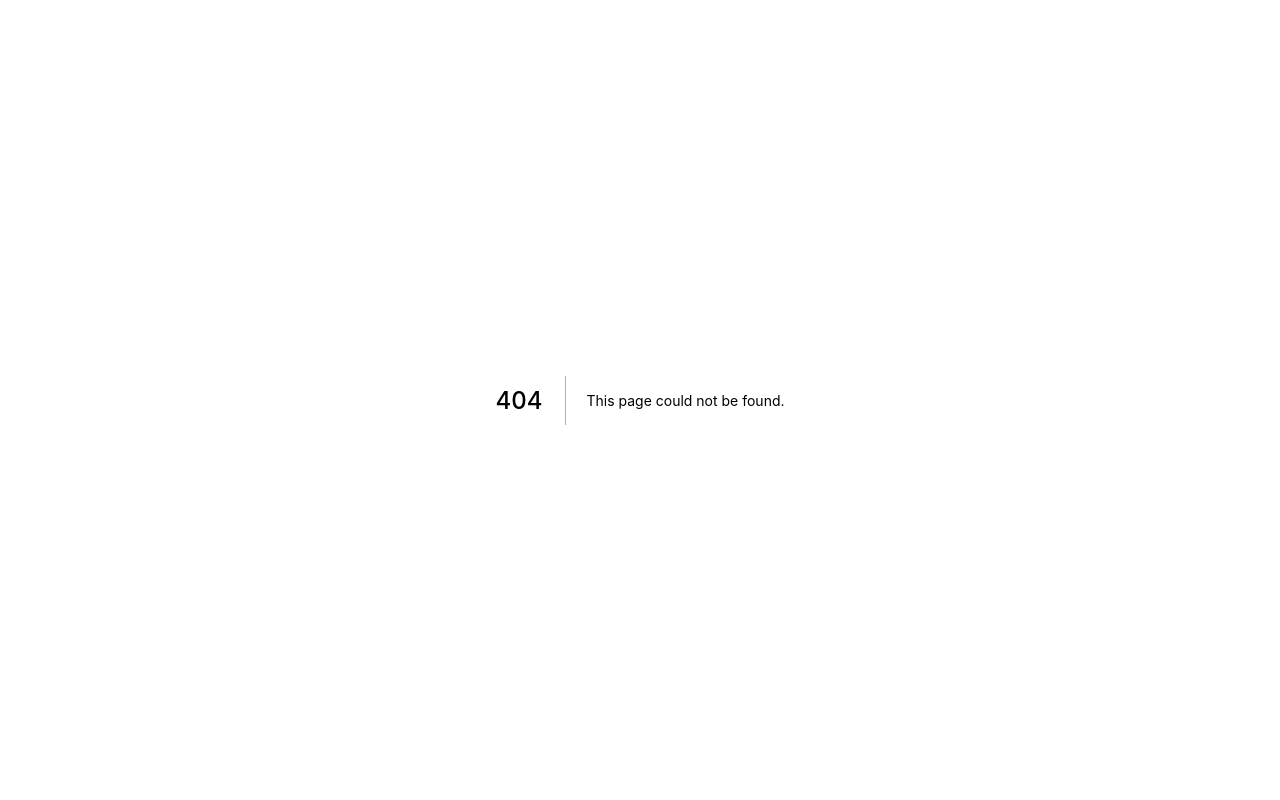
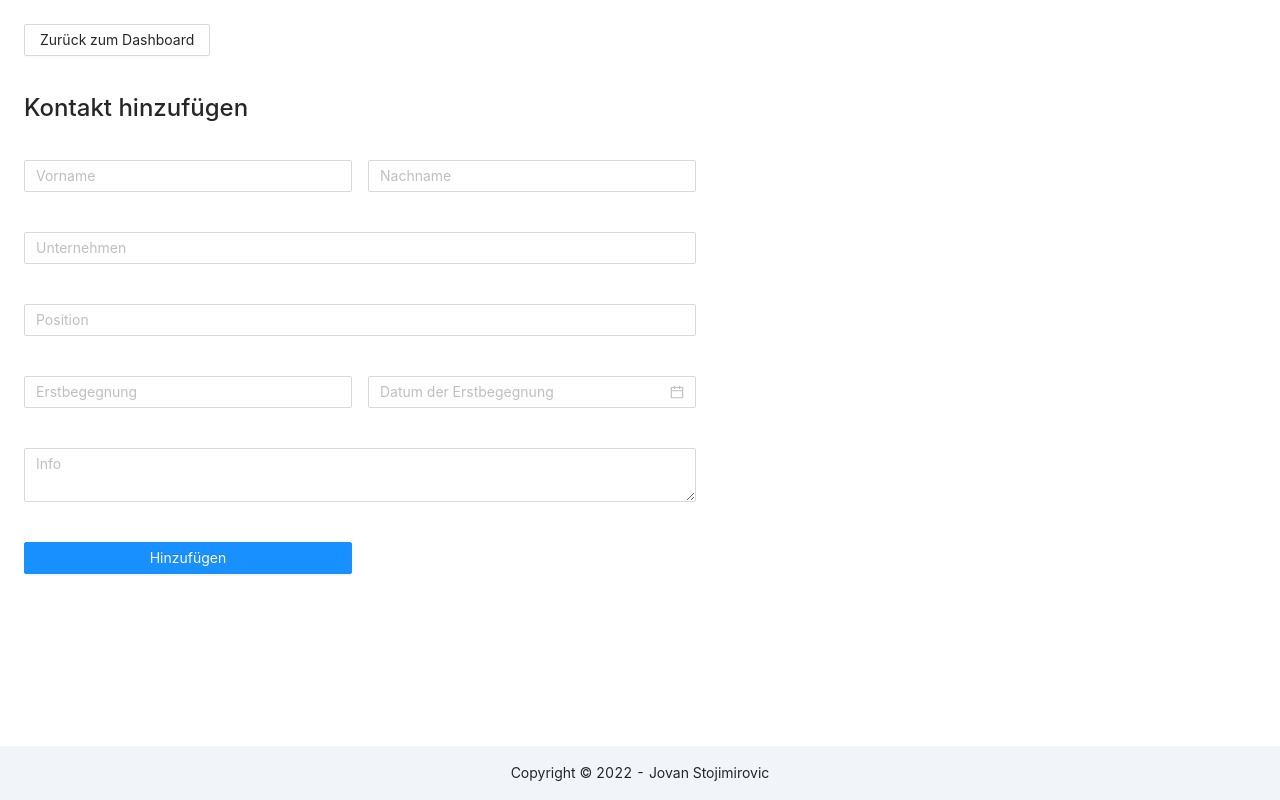
Before and after one commit to stoyboy/JobArchive, a Next.js app: page /contact/create in a window 1280 px wide. Before the commit this address had no page. Built offline with nearby package versions, Linux system fonts and the light colour scheme.

Commit message:
added create contact page

```diff
--- /dev/null
+++ b/components/Contact/Create.tsx
@@ -0,0 +1,113 @@
+import {
+  Button,
+  DatePicker,
+  Form,
+  Input,
+} from 'antd';
+import 'moment/locale/de-at';
+import locale from 'antd/lib/locale/de_DE';
+import 'antd/dist/antd.css';
+import { FC, useState } from 'react';
+import Link from 'next/link';
+import TextArea from 'antd/lib/input/TextArea';
+import axios from 'axios';
+import { Contact } from '@prisma/client';
+import Router from 'next/router';
+
+export const Create: FC = () => {
+  const [isLoading, setLoading] = useState<boolean>(false);
+
+  const onFinish = async (values: Contact) => {
+    setLoading(true);
+    console.log(values);
+    const response = await axios.post('http://localhost:3000/api/create', {
+      ...values,
+    });
+    console.log(response)
+    if (response.status == 200) {
+      Router.push("/")
+    }
+  };
+
+  return (
+    <div className='m-6'>
+      <div className='flex flex-row justify-start items-center'>
+        <Button>
+          <Link href='/'>Zurück zum Dashboard</Link>
+        </Button>
+      </div>
+      <h1 className='text-2xl my-9'>Kontakt hinzufügen</h1>
+      <Form
+        name='create'
+        initialValues={{ remember: true }}
+        onFinish={onFinish}
+        autoComplete='off'
+        className='grid grid-cols-2 gap-4 max-w-2xl'
+      >
+        <Form.Item
+          name='firstName'
+          rules={[{ required: true, message: 'Pflichtfeld' }]}
+        >
+          <Input placeholder='Vorname' />
+        </Form.Item>
+
+        <Form.Item
+          name='lastName'
+          rules={[{ required: true, message: 'Pflichtfeld' }]}
+        >
+          <Input placeholder='Nachname' />
+        </Form.Item>
+
+        <Form.Item
+          name='company'
+          rules={[{ required: true, message: 'Pflichtfeld' }]}
+          className='col-span-2'
+        >
+          <Input placeholder='Unternehmen' />
+        </Form.Item>
+
+        <Form.Item
+          name='field'
+          rules={[{ required: true, message: 'Pflichtfeld' }]}
+          className='col-span-2'
+        >
+          <Input placeholder='Position' />
+        </Form.Item>
+
+        <Form.Item
+          name='location'
+          rules={[{ required: true, message: 'Pflichtfeld' }]}
+        >
+          <Input placeholder='Erstbegegnung' />
+        </Form.Item>
+
+        <Form.Item
+          name='date'
+          rules={[{ required: true, message: 'Pflichtfeld' }]}
+        >
+          <DatePicker
+            placeholder='Datum der Erstbegegnung'
+            format={'DD/MM/YYYY'}
+            locale={locale.DatePicker}
+            className='w-full'
+          />
+        </Form.Item>
+
+        <Form.Item name='info' className='col-span-2'>
+          <TextArea placeholder='Info' />
+        </Form.Item>
+
+        <Form.Item>
+          <Button
+            type='primary'
+            htmlType='submit'
+            className='w-full'
+            loading={isLoading}
+          >
+            Hinzufügen
+          </Button>
+        </Form.Item>
+      </Form>
+    </div>
+  );
+};
--- /dev/null
+++ b/pages/contact/create.tsx
@@ -0,0 +1,32 @@
+import type { NextPage } from "next";
+import Head from "next/head";
+import { Body } from "../../components/Body";
+import { Create } from "../../components/Contact/Create";
+import { Footer } from "../../components/Footer";
+import { Dashboard } from "../../components/Root/Dashboard";
+
+const CreateContact: NextPage = () => {
+  return (
+    <div
+      className="flex flex-col w-full h-screen min-h-screen"
+      data-theme="winter"
+    >
+      <Head>
+        <title>JobArchive</title>
+        <meta
+          name="description"
+          content="JobArchive is a webtool which helps you to manage your company contacts"
+        />
+        <link rel="icon" href="/favicon.ico" />
+      </Head>
+
+      <Body>
+        <Create />
+      </Body>
+
+      <Footer />
+    </div>
+  );
+};
+
+export default CreateContact;
```
